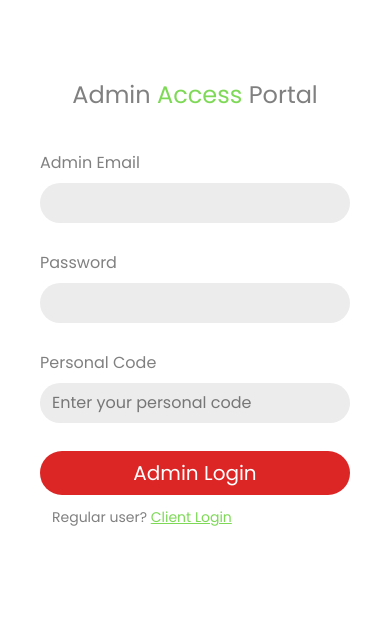
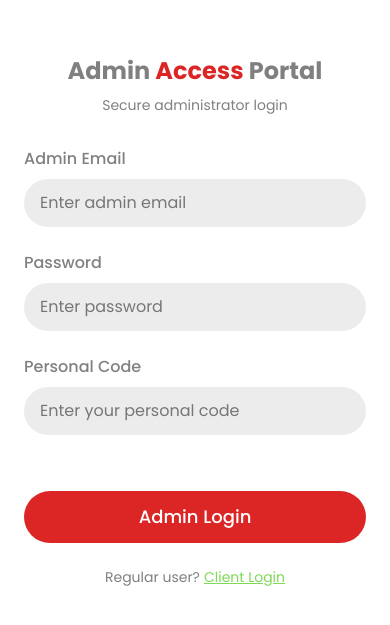
Before and after one commit to redonbrovina/LAB-1, a React (Vite) app: page /admin-login in a window 390 px wide. Shown: the part 101-726 px from the top of the page. Built offline with nearby package versions, Linux system fonts and the light colour scheme.

Commit message:
responsiviteti i adminLogin

```diff
--- a/src/client/pages/AdminLogin.jsx
+++ b/src/client/pages/AdminLogin.jsx
@@ -48,45 +48,68 @@ export default function AdminLogin() {
 
     return(
         <>
-        <div className="bg-white flex flex-col md:flex-row justify-evenly m-10">
-            <div className="flex flex-col md:w-1/2 pt-35">
-                <p className="text-[#808080] text-2xl text-center pb-10">Admin <span className="text-[#7ED957]">Access</span> Portal</p>
-                <form className="flex flex-col gap-2" method="POST">
-                    <label className="text-[#808080]">Admin Email</label>
+        <div className="min-h-screen bg-white flex items-center justify-center p-6">
+            <div className="w-full max-w-md">
+                <div className="text-center mb-8">
+                    <h1 className="text-[#808080] text-2xl lg:text-3xl font-bold">
+                        Admin <span className="text-[#DC2626]">Access</span> Portal
+                    </h1>
+                    <p className="text-[#808080] text-sm mt-2">Secure administrator login</p>
+                </div>
+
+                <form className="space-y-6" method="POST">
+                    <div>
+                        <label className="text-[#808080] block mb-2 font-medium">Admin Email</label>
                         <input
                             type="email"
                             value={email}
-                     onChange={(e) => {
-                        setEmail(e.target.value)
-                     }}
-                     className="rounded-full px-3 py-2 bg-[#EDECEC]"></input>
+                            onChange={(e) => setEmail(e.target.value)}
+                            className="w-full rounded-full px-4 py-3 bg-[#EDECEC] border-0 focus:outline-none focus:ring-2 focus:ring-[#DC2626]"
+                            placeholder="Enter admin email"
+                        />
+                    </div>
 
-                    <label className="text-[#808080] pt-5">Password</label>
+                    <div>
+                        <label className="text-[#808080] block mb-2 font-medium">Password</label>
                         <input
                             type="password"
                             value={password}
-                    onChange={(e) => {
-                        setPassword(e.target.value)
-                    }}
-                    className="rounded-full px-3 py-2 bg-[#EDECEC]"></input>
+                            onChange={(e) => setPassword(e.target.value)}
+                            className="w-full rounded-full px-4 py-3 bg-[#EDECEC] border-0 focus:outline-none focus:ring-2 focus:ring-[#DC2626]"
+                            placeholder="Enter password"
+                        />
+                    </div>
 
-                    <label className="text-[#808080] pt-5">Personal Code</label>
+                    <div>
+                        <label className="text-[#808080] block mb-2 font-medium">Personal Code</label>
                         <input
                             type="text"
                             value={kodiPersonal}
-                    onChange={(e) => {
-                        setKodiPersonal(e.target.value)
-                    }}
+                            onChange={(e) => setKodiPersonal(e.target.value)}
                             placeholder="Enter your personal code"
-                    className="rounded-full px-3 py-2 bg-[#EDECEC]"></input>
+                            className="w-full rounded-full px-4 py-3 bg-[#EDECEC] border-0 focus:outline-none focus:ring-2 focus:ring-[#DC2626]"
+                        />
+                    </div>
 
-                    <button type="submit" onClick={handleSubmit} className="mt-5 py-2 bg-[#DC2626] text-white cursor-pointer text-xl rounded-full hover:bg-[#B91C1C] transition-colors duration-200">Admin Login</button>
+                    <button
+                        type="submit"
+                        onClick={handleSubmit}
+                        className="w-full mt-8 py-3 bg-[#DC2626] text-white cursor-pointer text-lg rounded-full hover:bg-[#B91C1C] transition-colors duration-200 font-medium"
+                    >
+                        Admin Login
+                    </button>
 
                     {errorMessage && (
-                            <p className="text-red-500 text-xs my-2 ml-3">{errorMessage}</p>
+                        <p className="text-red-500 text-sm mt-4 text-center">{errorMessage}</p>
                     )}
                 </form>
-                <p className="pt-3 text-[#808080] text-sm ml-3">Regular user? <Link className="underline text-[#7ED957] text-sm" to="/login">Client Login</Link></p>
+
+                <div className="mt-6 text-center">
+                    <p className="text-[#808080] text-sm">
+                        Regular user?
+                        <Link className="underline text-[#7ED957] ml-1" to="/login">Client Login</Link>
+                    </p>
+                </div>
             </div>
         </div>
         </>
```
Lines whose indentation alone changed are shown as unchanged.
